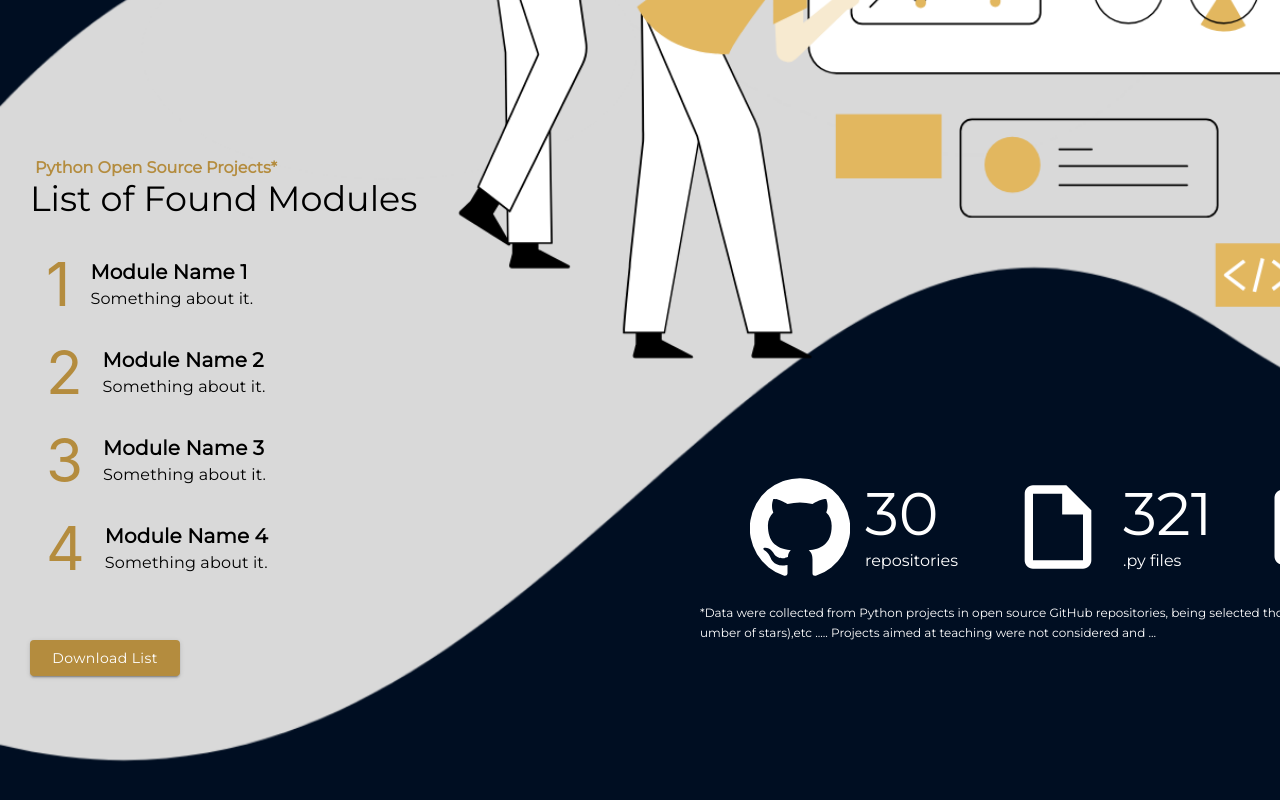
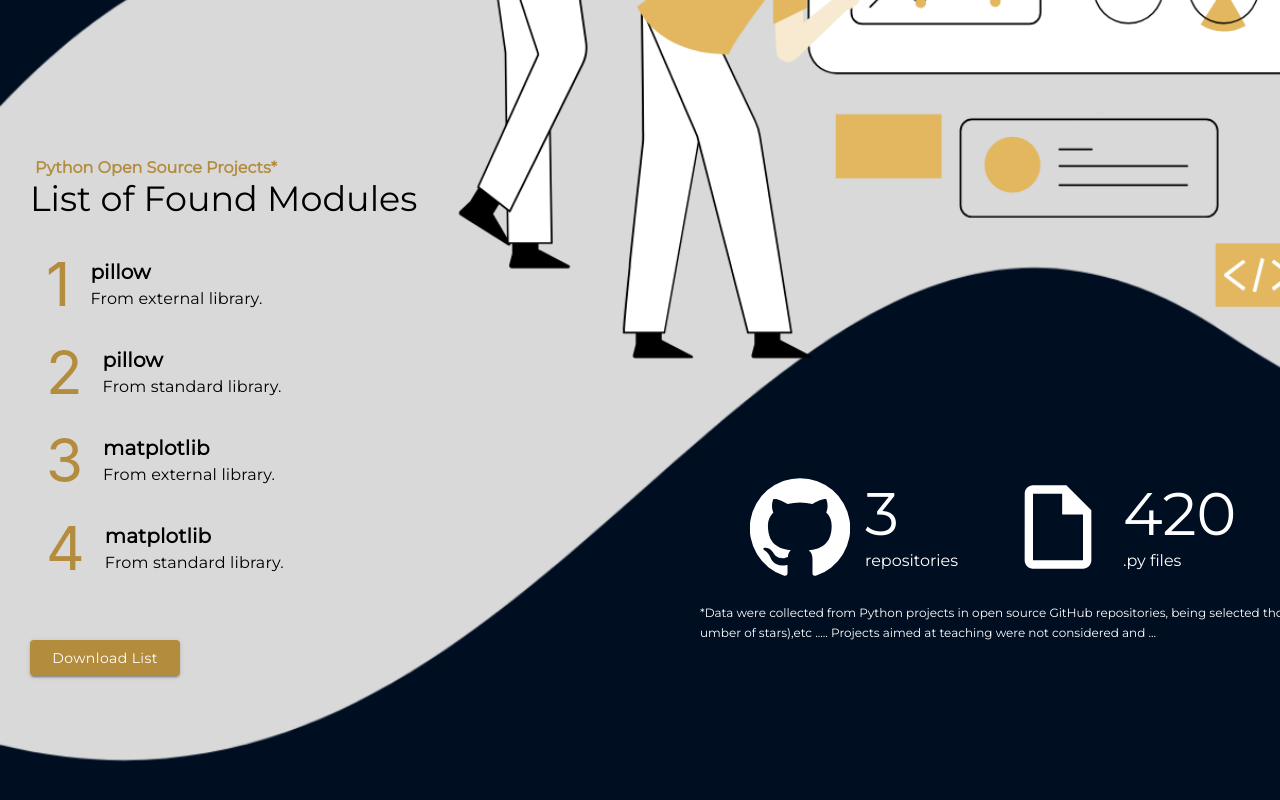
Before and after one commit to Mariana-Helena/PySniffer-Web-Application, a React (Create React App) app: page /home in a window 1280 px wide. Shown: the part 636-1436 px from the top of the page. Built offline with nearby package versions, Linux system fonts and the light colour scheme.

Commit message:
getting data from files

```diff
--- a/src/data/files.json
+++ b/src/data/files.json
@@ -1,13 +1,14 @@
-[{
-    "bedevere-master": 22,
-    "cherry-picker-main": 4,
-    "community-starter-kit-master": 1,
-    "core-workflow-master": 4,
-    "mypy-master": 394,
-    "peps-master": 37,
-    "Projeto_C214_Armazem_MS-main": 14,
-    "pyperformance-main": 58,
-    "pythondotorg-main": 421,
-    "the-knights-who-say-ni-master": 12,
-    "typeshed-master": 9
-}]
+[
+    {
+       "name": "bedevere-master",
+       "pyfiles": 22
+     },
+     {
+       "name": "cherry-picker-main",
+       "pyfiles": 4
+     },
+     {
+       "name": "mypy-master",
+       "pyfiles": 394
+     }
+]
--- /dev/null
+++ b/src/data/libs_Py.json
@@ -0,0 +1,50 @@
+[
+     {
+        "name": "pillow",
+        "amount": 30
+      },
+      {
+        "name": "matplotlib",
+        "amount": 23
+      },
+      {
+        "name": "numpy",
+        "amount": 20
+      },
+      {
+        "name": "requests",
+        "amount": 18
+      },
+      {
+        "name": "pytest",
+        "amount": 17
+      },
+      {
+        "name": "scipy",
+        "amount": 15
+      },
+      {
+        "name": "beautifulsoup",
+        "amount": 12
+      },
+      {
+        "name": "pandas",
+        "amount": 10
+      },
+      {
+        "name": "sklearn",
+        "amount": 5
+      },
+       {
+        "name": "seaborn",
+        "amount": 3
+      },
+      {
+        "name": "flask",
+        "amount": 1
+      },
+      {
+        "name": "pymongo",
+        "amount": 1
+      }
+]
--- a/src/pages/Home/index.tsx
+++ b/src/pages/Home/index.tsx
@@ -1,4 +1,4 @@
-import React, { useEffect } from "react";
+import React, { useEffect, useState } from "react";
 import useStyles from "./styles";
 import background from "../../assets/img/Background.png";
 import NavAppBar from "../../components/appbar";
@@ -7,48 +7,59 @@ import GitHubIcon from "@material-ui/icons/GitHub";
 import InsertDriveFileOutlinedIcon from '@material-ui/icons/InsertDriveFileOutlined';
 import SettingsApplicationsOutlined from '@material-ui/icons/SettingsApplicationsOutlined';
 import libs from '../../data/libs.json';
-import files from '../../data/files.json';
+import libsPy from '../../data/libs_Py.json';
+import filesJson from '../../data/files.json';
 
 export default function Home() {
   const classes = useStyles();
 
+  const [modulesList, setModulesList] = useState([]);
+  const [projects, setProjects] = useState(0);
+  const [files, setFiles] = useState(0);
+  const [modules, setModules] = useState(0);
+
   useEffect(() => {
     // eslint-disable-next-line react-hooks/exhaustive-deps
+    var list: any = [];
     libs.map((data)=>{
-      console.log(data.name)
-    })
+      var obj = {
+        name: data.name,
+        amount: data.amount,
+        desc: 'From external library.'
+      };
+      list.push(obj);
+    });
+    libsPy.map((data)=>{
+      var obj = {
+        name: data.name,
+        amount: data.amount,
+        desc: 'From standard library.'
+      };
+      list.push(obj);
+    });
+
+    list.sort( compare );
+    setModulesList(list);
+
+    setModules(libs.length + libsPy.length);
+
+    setProjects(filesJson.length);
+    var qt = 0;
+    filesJson.forEach(e => {
+      qt += e.pyfiles;
+    });
+    setFiles(qt);
   }, []);
 
-  const modulesList = [
-    {
-      name: "Module Name 1",
-      desc: "Something about it.",
-    },
-    {
-      name: "Module Name 2",
-      desc: "Something about it.",
-    },
-    {
-      name: "Module Name 3",
-      desc: "Something about it.",
-    },
-    {
-      name: "Module Name 4",
-      desc: "Something about it.",
-    },
-    {
-      name: "Module Name 5",
-      desc: "Something about it.",
-    },
-    {
-      name: "Module Name 5",
-      desc: "Something about it.",
-    },
-  ];
-
-  const projects = 30;
-  const files = 321;
-  const modules = 673;
+  function compare( a: any, b: any ) {
+    if ( a.amount < b.amount ){
+      return 1;
+    }
+    if ( a.amount > b.amount ){
+      return -1;
+    }
+    return 0;
+  }
 
   return (
     <div>
```
